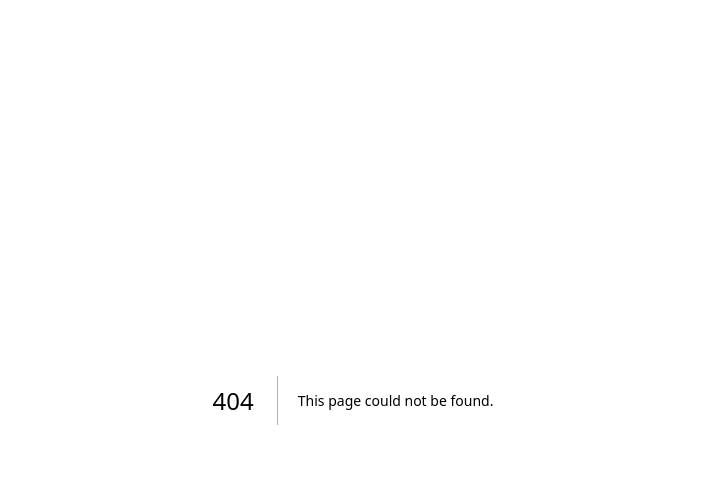
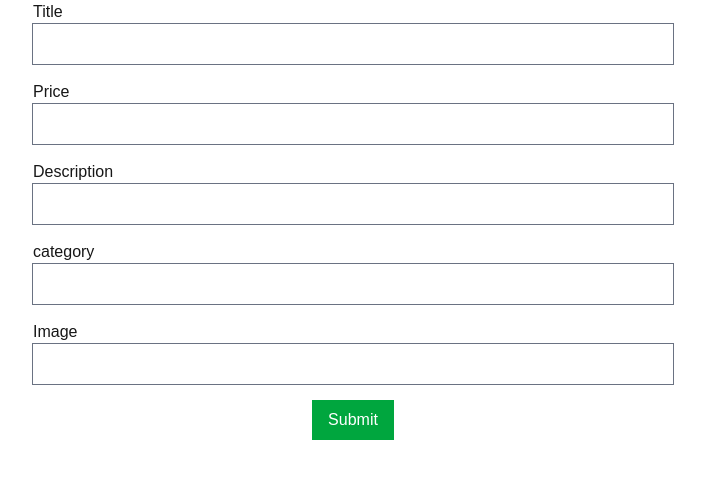
Before and after one commit to iamagreenhat/leonardAi-clone, a Next.js app: page /register in a window 1280 px wide. Before the commit this address had no page. Shown: the top 478 px of the page, without its empty margins (287-992 px from the left). Built offline with nearby package versions, Linux system fonts and the light colour scheme.

Commit message:
form handling

```diff
--- /dev/null
+++ b/src/app/api/first/route.js
@@ -0,0 +1,6 @@
+import { NextResponse } from "next/server"
+
+export const GET=()=>{
+    // return new NextResponse(JSON.stringify({msg:"first api call"}))
+      return Response.json({ message: "Hello, world!" });
+}
--- /dev/null
+++ b/src/app/register/page.jsx
@@ -0,0 +1,55 @@
+"use client"
+
+import React, { useState } from 'react'
+
+export default function RegisterPage() {
+    const [formData,setFormData]= useState({
+        title:"",
+        price:"",
+        description:"",
+        category:"",
+        image:"",
+    })
+     // Step 2: Error state
+    const [errors,setErrors]=useState({})
+
+    // handle input change
+    const handleChange=(e)=>{
+        e.preventDefault()
+    //   const name=e.target.name
+    //   const value =e.target.value
+    // destructuring
+      const {name, value}= e.target
+        console.log(e)
+    }
+
+
+
+  return (
+    <form className='flex justify-center flex-col items-center' onSubmit={handleChange}>
+        <div className='flex flex-col mb-4 w-2/4'>
+            <label htmlFor="">Title</label>
+            <input name="title"  type="text"  className='ring ring-gray-500 px-4 py-2'/>
+        </div>
+        <div className='flex flex-col mb-4 w-2/4'>
+            <label htmlFor="">Price</label>
+            <input name="price" type="text"  className='ring ring-gray-500 px-4 py-2'/>
+        </div>
+        <div className='flex flex-col mb-4 w-2/4'>
+            <label htmlFor="">Description</label>
+            <input name="description" type="text"  className='ring ring-gray-500 px-4 py-2'/>
+        </div>
+        <div className='flex flex-col mb-4 w-2/4'>
+            <label htmlFor="">category</label>
+            <input name="category" type="text"  className='ring ring-gray-500 px-4 py-2'/>
+        </div>
+        <div className='flex flex-col mb-4 w-2/4'>
+            <label htmlFor="">Image</label>
+            <input name="image" type="text"  className='ring ring-gray-500 px-4 py-2'/>
+        </div>
+
+        <button className="bg-green-600 text-white px-4 py-2">Submit</button>
+
+    </form>
+  )
+}
--- /dev/null
+++ b/src/components/Form.jsx
@@ -0,0 +1,13 @@
+import React from 'react'
+
+export default function Form() {
+  return (
+    <form>
+        <div>
+            <label htmlFor="">Firstname</label>
+            <input type="text"  />
+        </div>
+
+    </form>
+  )
+}
```
